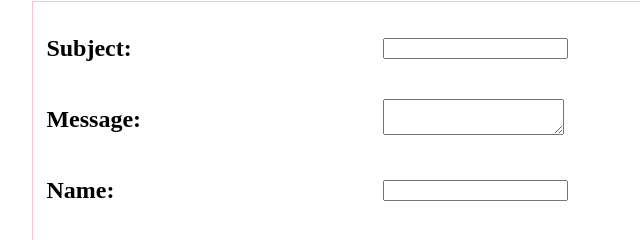
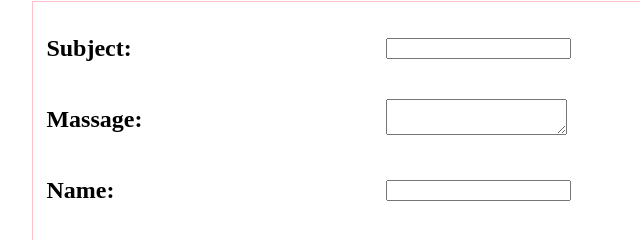
Before and after one commit to sasirat/cpe207-lab1, a plain HTML site: page page3.html in a window 1280 px wide. Shown: the part 407-647 px from the top of the page, 102-742 px from the left. Drawn offline with Linux system fonts and the light colour scheme.

Commit message:
fix word

```diff
--- a/page3.html
+++ b/page3.html
@@ -38,7 +38,7 @@
             </td>
         </tr>
         <tr>
-            <td><h2>Message:</h2></td>
+            <td><h2>Massage:</h2></td>
             <td>
                 <form>
                     <textarea namae="Message"></textarea>
```
